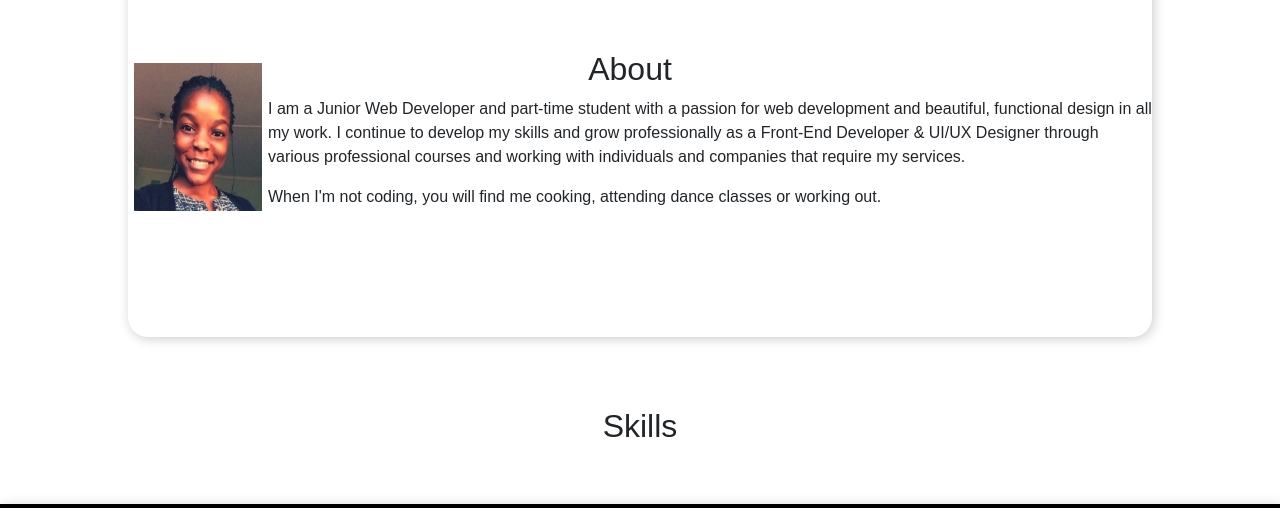
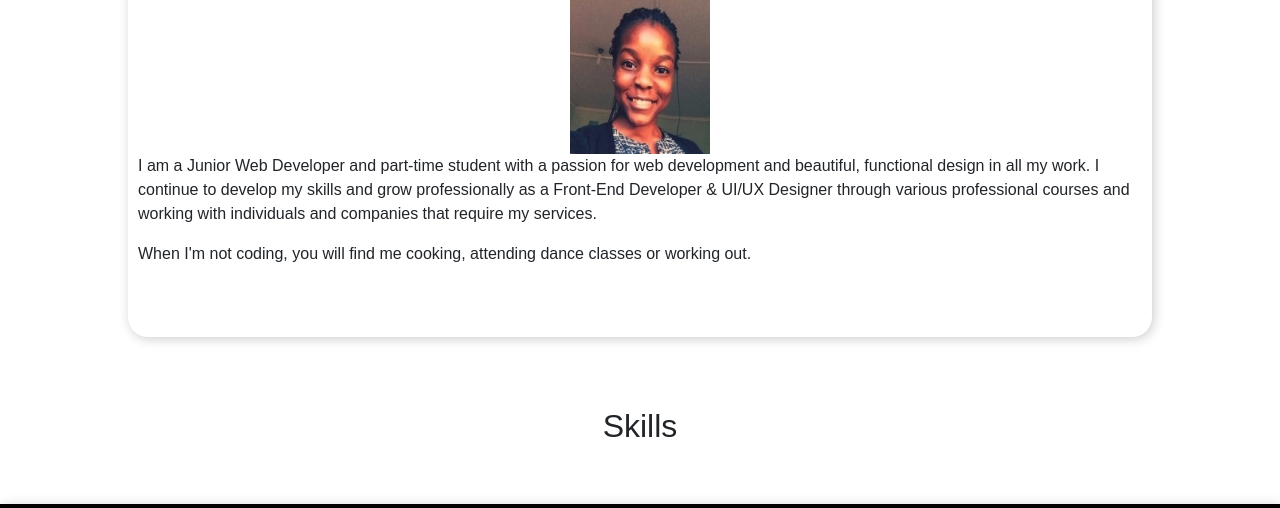
Before and after one commit to gabrielletech/Junior-Developer, a plain HTML site: page index.html in a window 1280 px wide. Shown: the part 733-1241 px from the top of the page. Drawn offline with nearby package versions, Linux system fonts and the light colour scheme; a web font is replaced by a local one.

Commit message:
Modified

```diff
--- a/index.html
+++ b/index.html
@@ -72,9 +72,9 @@
     <!-- About -->
     <div class="about-container">
         <div id="about" class="about">
-            <img class="dp" src="/images/display-img.jpg" alt="Fadziso Ndoro">
             <div class="about-text">
                 <h2 class="about-header">About</h2>
+                <img class="dp" src="/images/display-img.jpg" alt="Fadziso Ndoro">
                 <p>I am a Junior Web Developer and part-time student with a passion for web development and beautiful, functional
                     design in all my work. I continue to develop my skills and grow professionally as a Front-End Developer & UI/UX Designer
                     through various professional courses and working with individuals and companies that require my services. </p>
--- a/styles.css
+++ b/styles.css
@@ -94,7 +94,6 @@ section {
     height: 400px;
     background-color: #fff;
     box-shadow: 2px 2px 12px rgba(0,0,0,0.2);
-    display: flex;
     margin: -7% auto 20px auto;
     position: relative;
     justify-content: space-evenly;
@@ -106,8 +105,8 @@ section {
     -o-border-radius: 20px;
 }
 
-.about-header {
-   margin-right: 160px;
+.about-text {
+    padding: 10px;
 }
 
 .about-header {
@@ -117,7 +116,8 @@ section {
 .dp {
     height: 160px;
     width: 140px;
-    padding: 6px;
+    display: block;
+    margin: auto;
 }
 
 .download-resume {
@@ -473,7 +473,7 @@ section {
     }
 
     .about-text {
-        width: 400px;
+
         font-size: 15px;
     }
 
```
